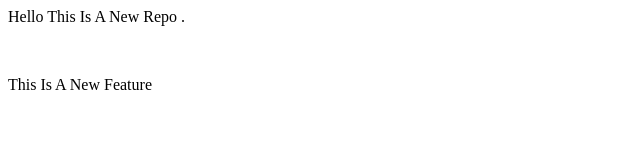
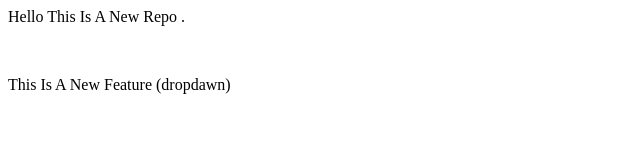
Before and after one commit to I-AM-SIMUL/LocalRepo, a plain HTML site: page index.html in a window 1280 px wide. Shown: the whole page, without its empty margins (0-640 px from the left). Drawn offline with Linux system fonts and the light colour scheme.

Commit message:
add branch

```diff
--- a/index.html
+++ b/index.html
@@ -1,3 +1,3 @@
 <p>Hello This Is A New Repo .</p>
 <br>
-<p>This Is A New Feature</p>
+<p>This Is A New Feature (dropdawn)</p>
```
